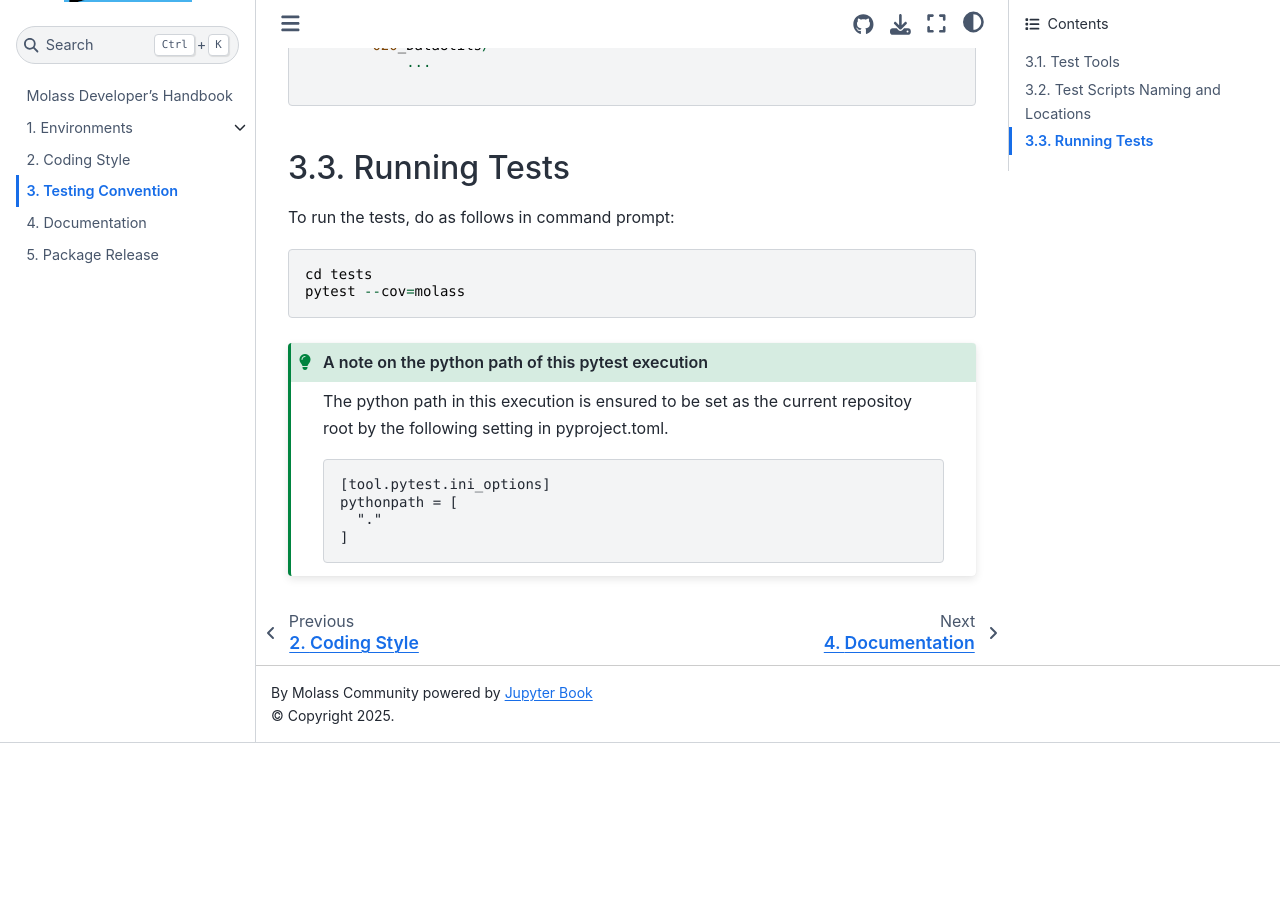
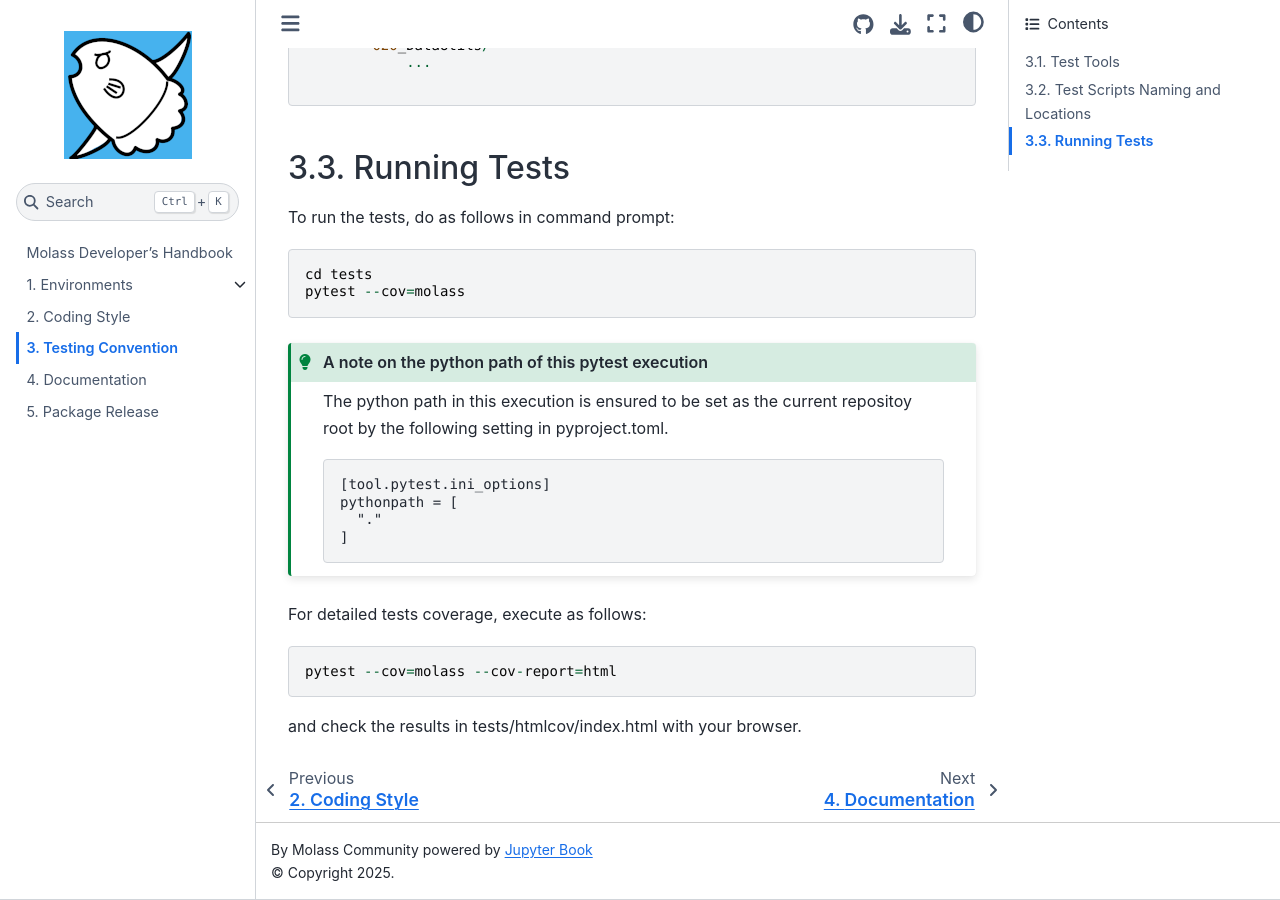
Before and after one commit to biosaxs-dev/molass-develop, a Jupyter Book: the page built from chapters/06/testing.md, in a window 1280 px wide and 900 px high, scrolled down 557 px. Built offline with Jupyter Book 1.0.4 settings and Sphinx 7.4.7 and the Sphinx Book theme 1.1.4, drawn with Linux system fonts in a browser that asks for light colours; before the commit the page ends 1300 px from its top, so only the background shows below that.

Commit message:
add description to test coverage

````diff
--- a/chapters/06/testing.md
+++ b/chapters/06/testing.md
@@ -46,3 +46,11 @@ pythonpath = [
 ]
 ```
 :::
+
+For detailed tests coverage, execute as follows:
+
+```
+pytest --cov=molass --cov-report=html
+```
+
+and check the results in tests/htmlcov/index.html with your browser.
````
